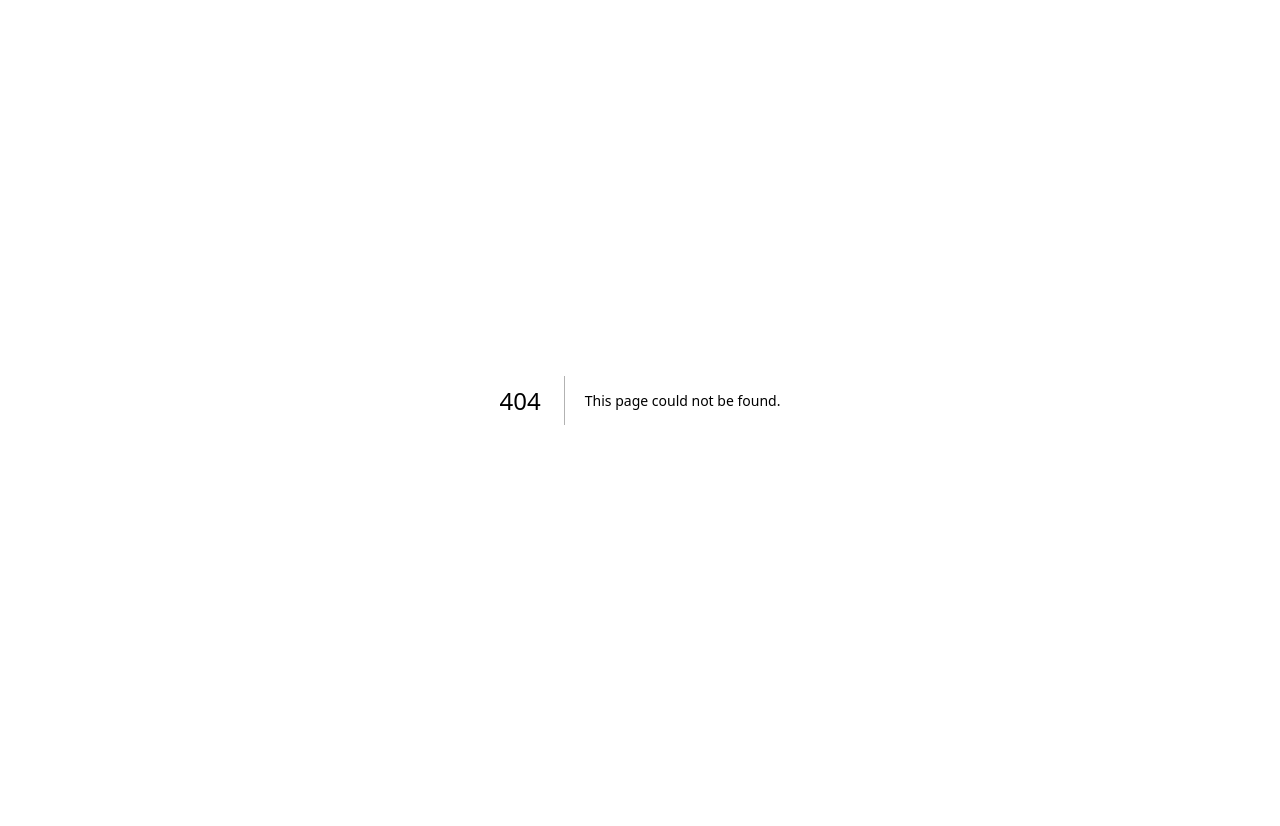
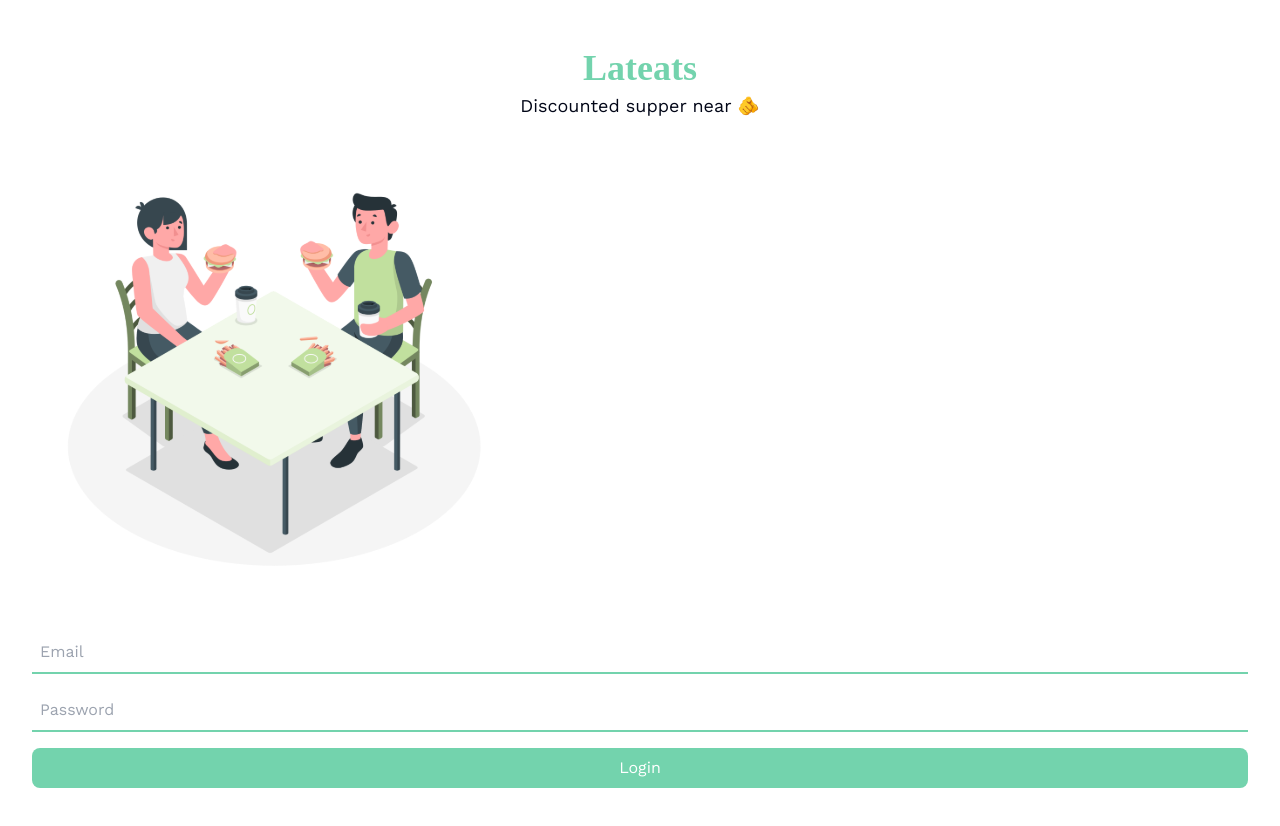
Before and after one commit to ryanchuaks1/CSC2102_PSD2_Project, a Next.js app in the folder lateats/: page /login in a window 1280 px wide. Before the commit this address had no page. Shown: the top 826 px of the page. Before the commit the page ends 800 px from the top, so only its background shows below. Built offline with nearby package versions, Linux system fonts and the light colour scheme.

Commit message:
Done login page

```diff
--- /dev/null
+++ b/lateats/src/app/login/page.tsx
@@ -0,0 +1,34 @@
+import Image from "next/image";
+
+export default function Login() {
+  return (
+    <div className="flex flex-col px-6 py-12 min-h-screen bg-white">
+      <div className="text-primary text-4xl font-bold font-serif text-center">
+        Lateats
+      </div>
+      <div className="text-slate-950 text-lg text-center p-1">
+        Discounted supper near 🫵
+      </div>
+      <Image
+        src="/supper.svg"
+        width={500}
+        height={500}
+        alt="Picture of peopple eating supper"
+        className="p-8"
+      />
+      <input
+        type="email"
+        placeholder="Email"
+        className="border-b-2 border-primary p-2 m-2"
+      ></input>
+      <input
+        type="password"
+        placeholder="Password"
+        className="border-b-2 border-primary p-2 m-2"
+      ></input>
+      <button className="bg-primary text-white p-2 m-2 rounded-lg">
+        Login
+      </button>
+    </div>
+  );
+}
```
Also changed, not shown: lateats/public/supper.svg (added).
